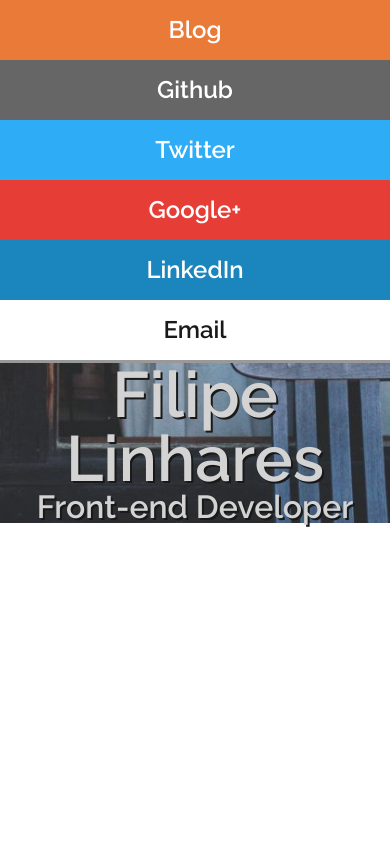
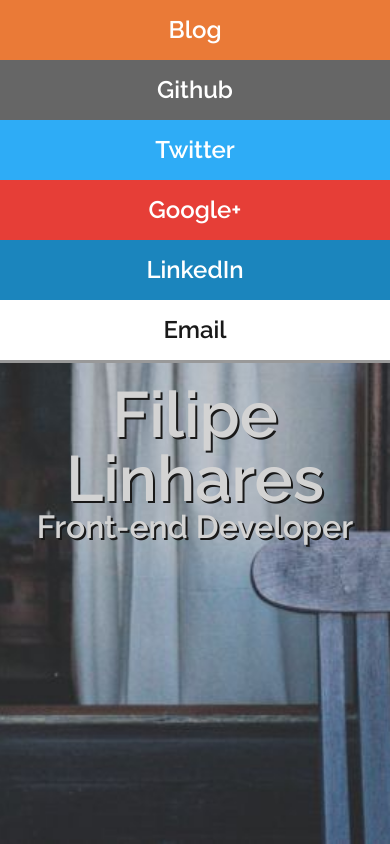
Before and after one commit to filipelinhares/me, a plain HTML site: page index.html in a window 390 px wide. Drawn offline with Linux system fonts and the light colour scheme.

Commit message:
Fixes layout things

```diff
--- a/main.css
+++ b/main.css
@@ -6,8 +6,12 @@
   padding: 0;
 }
 
+html, body {
+  height: 100%;
+}
+
 body {
-  background: url(bg.jpg) center top no-repeat;
+  background: url(bg.jpg) center top no-repeat fixed;
   background-size: cover;
   font: 100%/1 'Raleway', Helvetica, Verdana, Ubuntu, sans-serif;
 }
@@ -112,7 +116,7 @@
   }
 
   .me {
-    top: 0;
+    top: 20px;
   }
 
   .me h1 {
```
